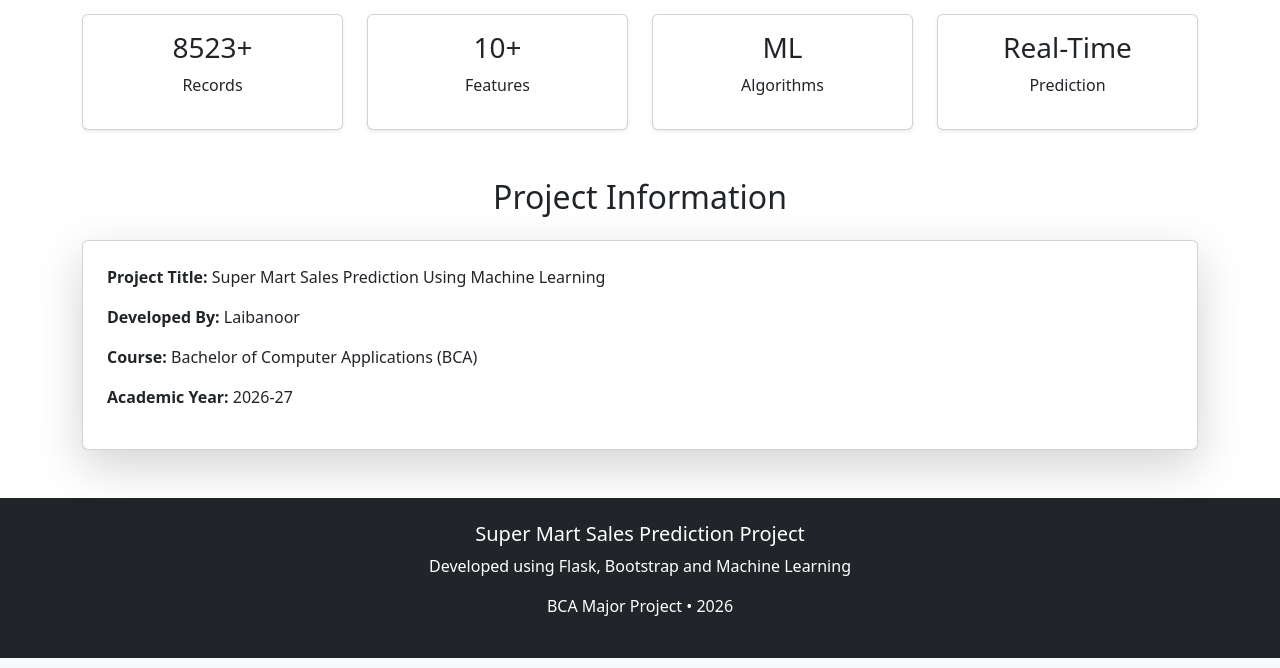
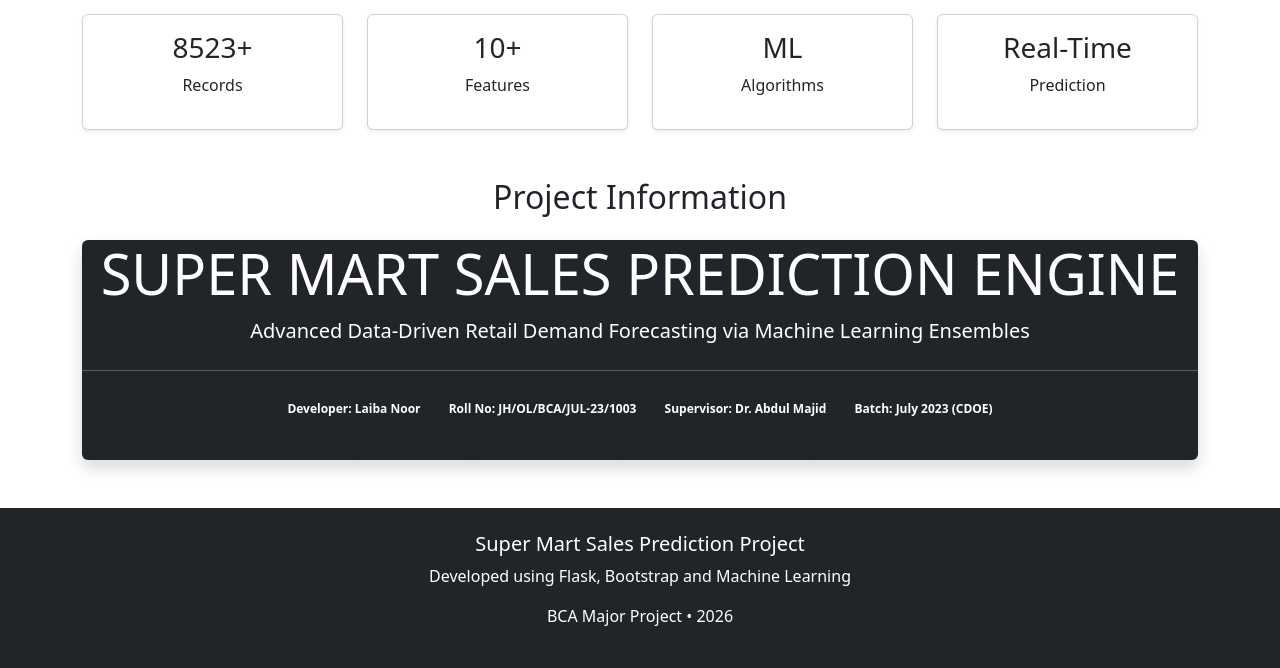
Before and after one commit to ak2029216-hash/SuperMartProject, a Flask app: page / in a window 1280 px wide. Shown: the part 660-1328 px from the top of the page. Run offline with Flask 3, Linux system fonts and the light colour scheme; parts of the project's set-up code (start-up, migrations or seed data) failed here and were passed over.

Commit message:
Enhance project information section with jumbotron

```diff
--- a/templates/index.html
+++ b/templates/index.html
@@ -204,16 +204,17 @@
 Project Information
 </h2>
 
-<div class="card shadow-lg p-4">
-
-<p><strong>Project Title:</strong> Super Mart Sales Prediction Using Machine Learning</p>
-
-<p><strong>Developed By:</strong> Laibanoor</p>
-
-<p><strong>Course:</strong> Bachelor of Computer Applications (BCA)</p>
-
-<p><strong>Academic Year:</strong> 2026-27</p>
-
+<div class="jumbotron bg-dark text-white text-center rounded shadow">
+    <h1 class="display-4 font-weight-bold">SUPER MART SALES PREDICTION ENGINE</h1>
+    <p class="lead">Advanced Data-Driven Retail Demand Forecasting via Machine Learning Ensembles</p>
+    <hr class="my-4 border-light">
+    <div class="student-metadata mb-3">
+        <span class="badge badge-info p-2 mx-1">Developer: Laiba Noor</span>
+        <span class="badge badge-warning p-2 mx-1">Roll No: JH/OL/BCA/JUL-23/1003</span>
+        <span class="badge badge-success p-2 mx-1">Supervisor: Dr. Abdul Majid</span>
+        <span class="badge badge-secondary p-2 mx-1">Batch: July 2023 (CDOE)</span>
+    </div>
+    <p class="text-muted small">Systems Metrics: Optimized for 1500 unique items across 10 distinct supermarket outlets.</p>
 </div>
 
 </div>
```
